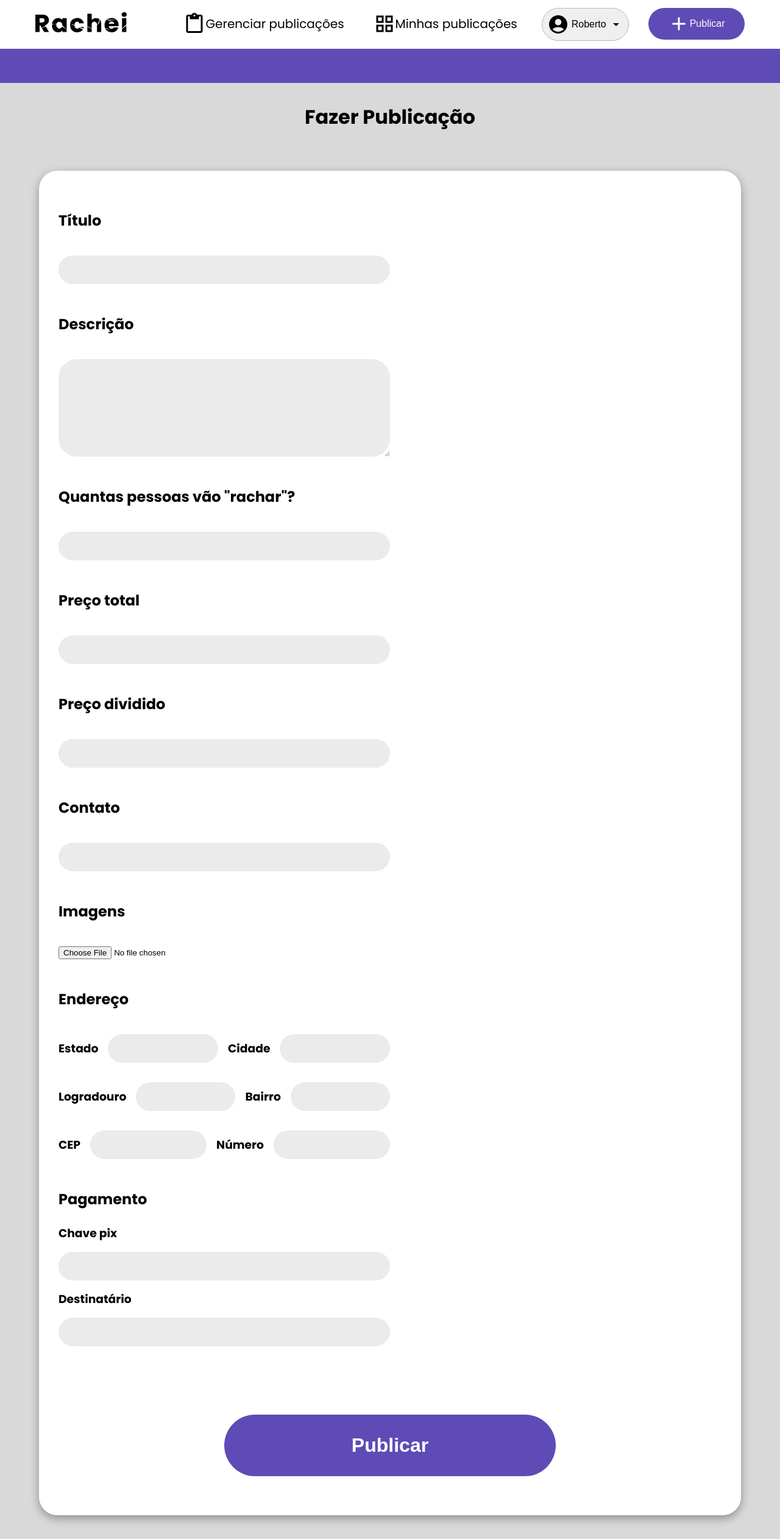
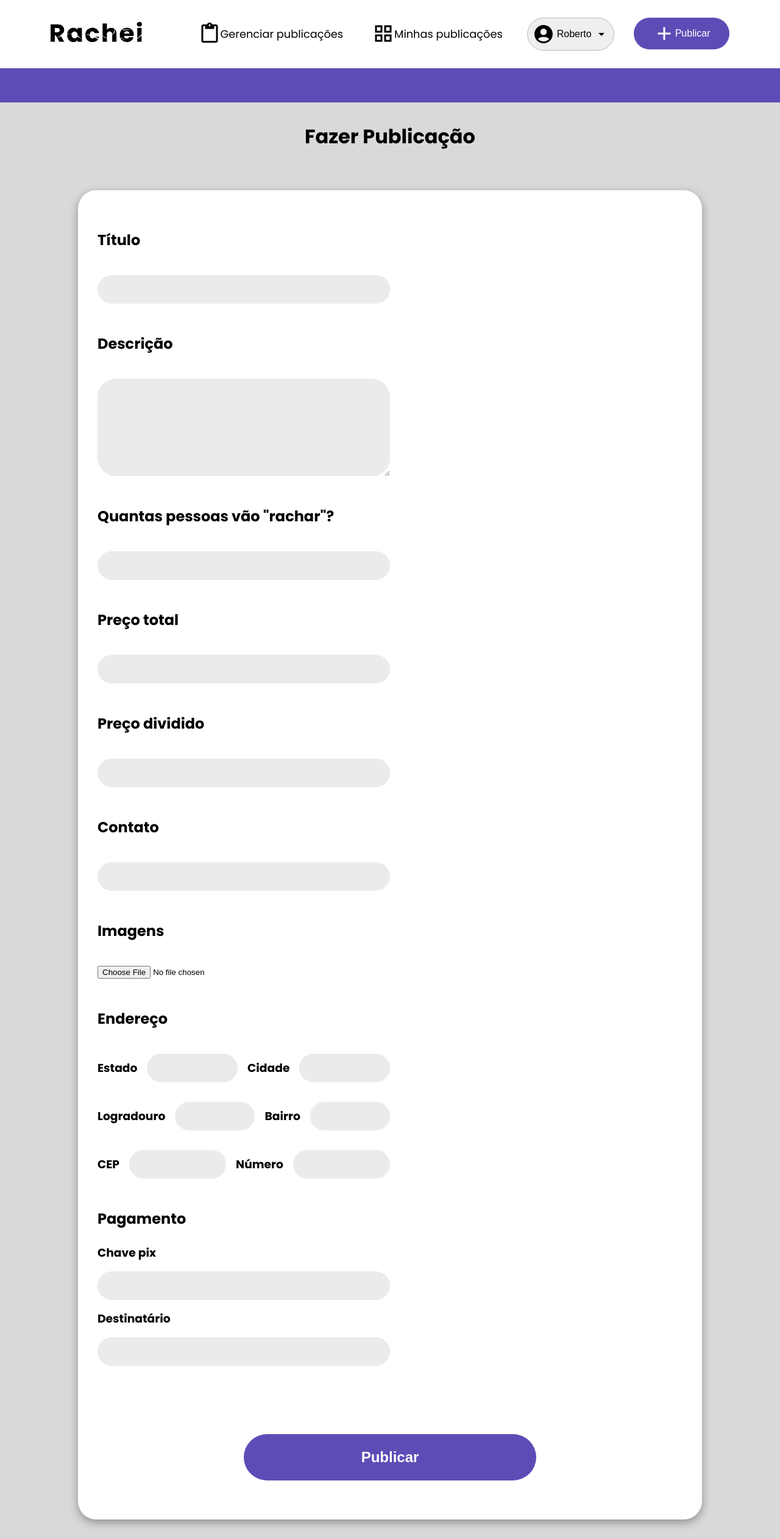
Before and after one commit to CarlosPadaria/RacheiFront, a React (Create React App) app: page /publicar in a window 1280 px wide. Shown: the whole page at 61% size. Built offline with nearby package versions, Linux system fonts and the light colour scheme.

Commit message:
arrumado tamanho da header e searchbar

```diff
--- a/src/components/elements/header/Header.module.css
+++ b/src/components/elements/header/Header.module.css
@@ -30,7 +30,7 @@ a {
   justify-content: space-around;
   align-items: center;
   height: 10vh;
-  padding: 2rem;
+  padding: 3.5rem;
 }
 
 .logo-menu .menu-button {
@@ -39,7 +39,7 @@ a {
 
 .nav-list li {
   letter-spacing: 1.5;
-  font-size: 1.25rem;
+  font-size: 1.11rem;
   margin-left: 2rem;
 }
 .nav-list {
@@ -242,7 +242,7 @@ img {
   }
 
 }*/
-@media (max-width: 768px) {
+@media (max-width: 960px) {
   .header {
     padding: 1rem 1rem;
   }
--- a/src/components/home/Home.js
+++ b/src/components/home/Home.js
@@ -18,8 +18,8 @@ function Home() {
               className: style["search-icon"],
               borderRadius: "0px 41.5px 41.5px 0px",
               backgroundColor: "#5f4bb6",
-              height: "3.5rem",
-              padding: "3rem",
+              height: "3.0rem",
+              padding: "2rem",
               width: "10%",
               '&:hover': {
                 backgroundColor: "#433582",
--- a/src/components/home/Home.module.css
+++ b/src/components/home/Home.module.css
@@ -26,9 +26,9 @@ html {
 .searchbar input {
   width: 60%;
   border-radius: 41.5px 0px 0px 41.5px;
-  padding: 3rem;
+  padding: 2rem;
   border: 0;
-  font-size: 32px;
+  font-size: 1.25rem;
   height: 3.5rem;
 }
 .searchbar input::placeholder{
--- a/src/components/home/Publicar.module.css
+++ b/src/components/home/Publicar.module.css
@@ -10,7 +10,7 @@
   flex-direction: column;
   margin-top: 2rem;
   margin-bottom: 2rem;
-  width: 90%;
+  width: 80%;
   background-color: #fff;
   padding: 2rem;
   box-shadow: rgba(0, 0, 0, 0.35) 0px 5px 15px;
@@ -68,9 +68,9 @@ input{
   background-color: #5f4bb6;
   color: #fff;
   font-weight: 700;
-  font-size: 2rem;
+  font-size: 1.5rem;
   border-radius: 66px;
-  padding: 2rem;
+  padding: 1.5rem;
 }
 .submit:hover{
   background-color: #4b3a9d;
```
